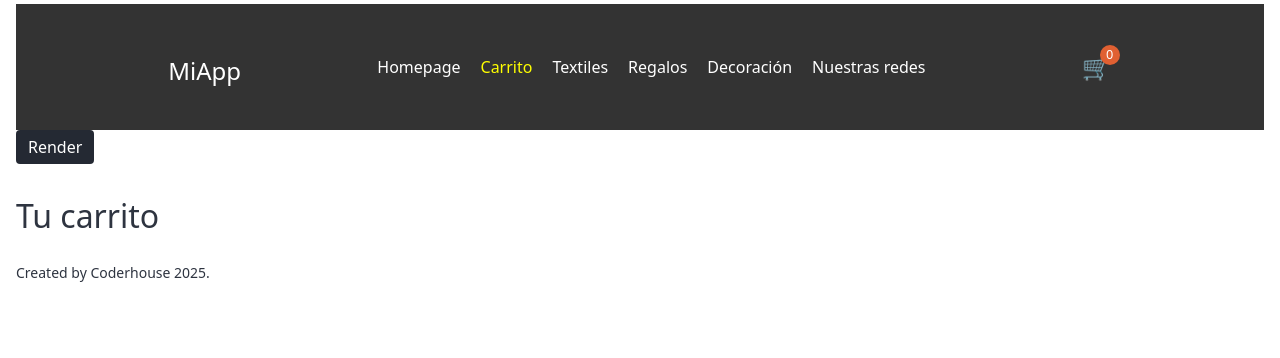
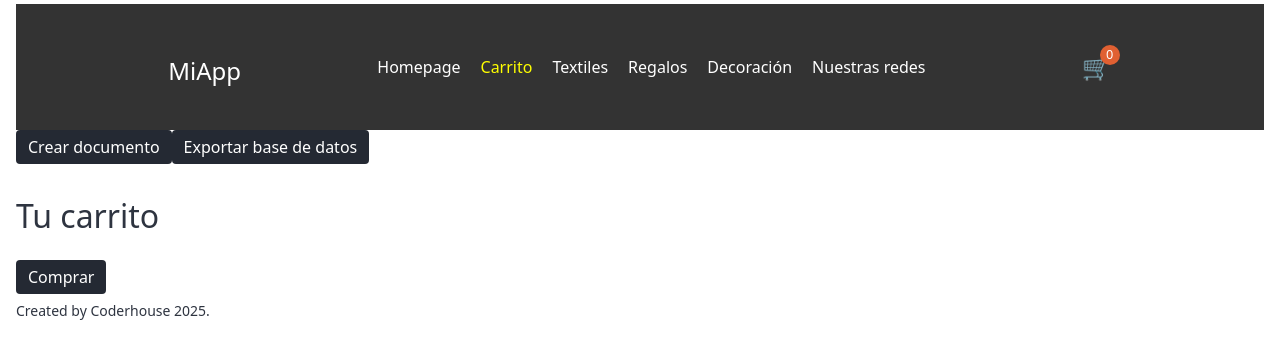
Before and after one commit to SSantiago90/Coder63410, a React (Vite) app: page /cart in a window 1280 px wide. Shown: the top 358 px of the page. Built offline with nearby package versions, Linux system fonts and the light colour scheme.

Commit message:
firebase II

```diff
--- a/src/App.jsx
+++ b/src/App.jsx
@@ -5,17 +5,22 @@ import ItemListContainer from "./components/ItemListContainer";
 import NavBar from "./components/NavBar";
 import { BrowserRouter, Routes, Route } from "react-router-dom";
 import { CartContextProvider } from "./context/cartContext";
-import { useState } from "react";
 import CartContainer from "./components/CartContainer";
+import {
+  createDocument,
+  exportProductsToDB,
+  exportProductsWithBatch,
+} from "./data/database";
 
 function App() {
-  const [estado, setEstado] = useState(true);
-
   return (
     <CartContextProvider>
       <BrowserRouter>
         <NavBar />
-        <button onClick={() => setEstado(!estado)}>Render</button>
+        <button onClick={createDocument}>Crear documento</button>
+        <button onClick={exportProductsWithBatch}>
+          Exportar base de datos
+        </button>
 
         <Routes>
           <Route
--- a/src/components/CartContainer.jsx
+++ b/src/components/CartContainer.jsx
@@ -1,28 +1,41 @@
 import { useContext } from "react";
 import cartContext from "../context/cartContext";
+import { createBuyOrder } from "../data/database";
 
 function CartContainer() {
-  const { cartItems, removeItem } = useContext(cartContext);
+  const { cartItems, removeItem, getTotalPrice } = useContext(cartContext);
 
-  // 1. conectarlo al context -> useContext, cartContext
-  // 2. mostrar el listado de productos ->
-  // 3. Mostrar de forma condicional un mensaje cuando el carrito esté vacío
-  // 4. Control para eliminar items del carrito
+  async function handleCheckout() {
+    const orderData = {
+      buyer: {
+        name: "Bruno",
+        email: "brunitotutor@yahoo",
+      },
+      items: cartItems,
+      total: getTotalPrice(),
+      date: new Date(),
+    };
+
+    const newOrderID = await createBuyOrder(orderData);
+
+    console.log("Compra realizada", newOrderID);
+  }
 
   return (
     <div>
       <h1>Tu carrito</h1>
       {cartItems.map((item) => (
-        <>
-          <div key={item.id}>
+        <div key={item.id}>
+          <div>
             <h3>{item.title}</h3>
             <p>Precio: ${item.price}</p>
             <p>Unidades: {item.count}</p>
             <button onClick={() => removeItem(item.id)}>Eliminar</button>
           </div>
           <hr />
-        </>
+        </div>
       ))}
+      <button onClick={handleCheckout}>Comprar</button>
     </div>
   );
 }
--- a/src/components/ItemDetail.jsx
+++ b/src/components/ItemDetail.jsx
@@ -5,7 +5,7 @@ import cartContext from "../context/cartContext";
 function ItemDetail(props) {
   const [isAddedToCart, setIsAddedToCart] = useState(false);
 
-  const { price, title, description, text, img, id, stock } = props;
+  const { price, title, description, text, img, stock, id } = props;
   const { addItem } = useContext(cartContext);
 
   function onSubmitCount(count) {
--- a/src/components/ItemDetailContainer.jsx
+++ b/src/components/ItemDetailContainer.jsx
@@ -17,7 +17,7 @@ function ItemDetailContainer() {
     getProduct();
   }, [id]);
 
-  if (product) return <ItemDetail {...product} />;
+  if (product) return <ItemDetail {...product} id={id} />;
   else return <Loader />;
 }
 
--- a/src/context/cartContext.jsx
+++ b/src/context/cartContext.jsx
@@ -5,6 +5,16 @@ const cartContext = createContext({ cartItems: [] });
 
 export function CartContextProvider(props) {
   const [cartItems, setCartItems] = useState([]);
+
+  function getTotalPrice() {
+    let totalPrice = 0;
+
+    cartItems.forEach((item) => {
+      totalPrice += item.count * item.price;
+    });
+
+    return totalPrice;
+  }
 
   function removeItem(id) {
     //cartItems.find // { item: 2, count: 4 },
@@ -50,6 +60,7 @@ export function CartContextProvider(props) {
         countItemsInCart,
         addItem,
         removeItem,
+        getTotalPrice,
       }}
     >
       {props.children}
--- a/src/data/database.js
+++ b/src/data/database.js
@@ -1,5 +1,6 @@
 import { initializeApp } from "firebase/app";
-import { getFirestore, collection, getDocs, doc, getDoc, query, where} from "firebase/firestore";
+import { getFirestore, collection, getDocs, doc, getDoc, query, where, addDoc, setDoc, writeBatch} from "firebase/firestore";
+import products from "./data"
 
 const firebaseConfig = {
   apiKey: "AIzaSyCQ4S4zWHKrQOUzh_NacReHRF4uI_fZ8pA",
@@ -15,7 +16,6 @@ const app = initializeApp(firebaseConfig);
 
 // 2. Conexión con la base de datos de Firestore
 const db = getFirestore(app);
-
 
 export default async function getAsyncData() {
   // leer todos los documentos de la colección "products"
@@ -62,3 +62,77 @@ export async function getAsyncItemsByCategory(catID) {
   return documentsData; // resolve(documentsData)
 
  }
+
+
+
+ // Solo para testing
+ export async function createDocument(){
+  // Add a new document with a generated id.
+ /*  const docRef = await addDoc(collection(db, "products"), {
+    title: 'Calcetines Navideños',
+    price: 10,
+    stock: 100,
+    img: `https://picsum.photos/seed/5/240/180`,
+    category: 'regalos'
+  },);
+  console.log("Document written with ID: ", docRef.id);
+  */
+
+  const newProductRef = doc(db, "products", "nuevo-id")
+  /* await setDoc(doc(db, "cities", "new-city-id"), data); */
+  // setDoc() no devuelve ningun valor
+  await setDoc(newProductRef,{
+    title: 'Calcetines Navideños',
+    price: 10,
+    stock: 100,
+    img: `https://picsum.photos/seed/5/240/180`,
+    category: 'regalos'
+  } )
+
+  console.log("Nuevo documento creado")
+ }
+
+ export async function exportProductsToDB(){
+    //for... of
+    // products.forEach( item => {} )
+    // 15 productos -> 15 writes en firestore
+    for(let item of products){
+        delete item.id;
+        const docID = await addDoc( collection(db, "products"), item)
+        console.log("Creado documento", docID.id)
+    }
+ }
+
+export async function exportProductsWithBatch(){
+  const batch = writeBatch(db)
+
+  products.forEach( item => {
+    const itemid = `${item.id}`;
+    delete item.id
+    const newDoc = doc(db, "products", `item-${itemid}`);
+    batch.set(newDoc, item)
+  });
+
+  const commitRes = await batch.commit()
+  console.log("Commit de products completo", commitRes)
+}
+
+export async function createBuyOrder(orderData){
+  console.log(orderData);
+  const newOrderDoc =
+    await addDoc(collection(db, "orders"), orderData);
+
+  return newOrderDoc.id
+}
+
+export async function createBuyOrderWithStockUpdate(){
+    // Crear orden de compra
+    // update del stock (
+        // busquemos cada doc -> orderData.items
+        // cada documento update(doc, { stock: })
+}
+
+
+export async function updateStock(){
+
+}
```
